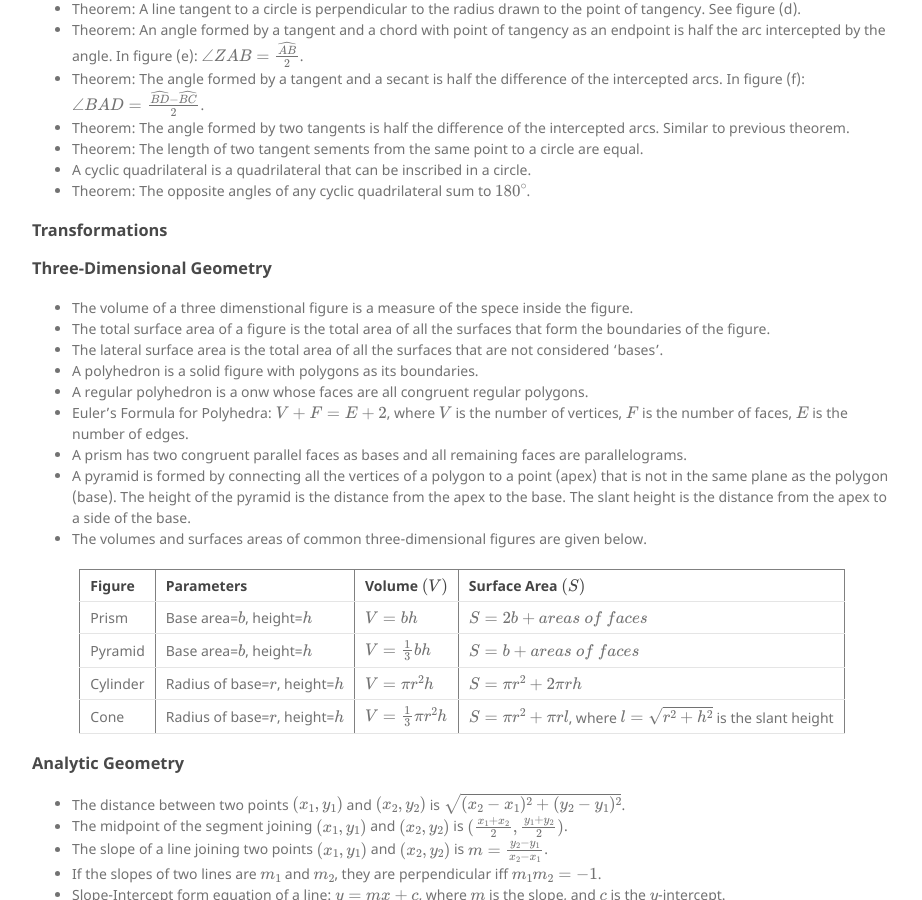
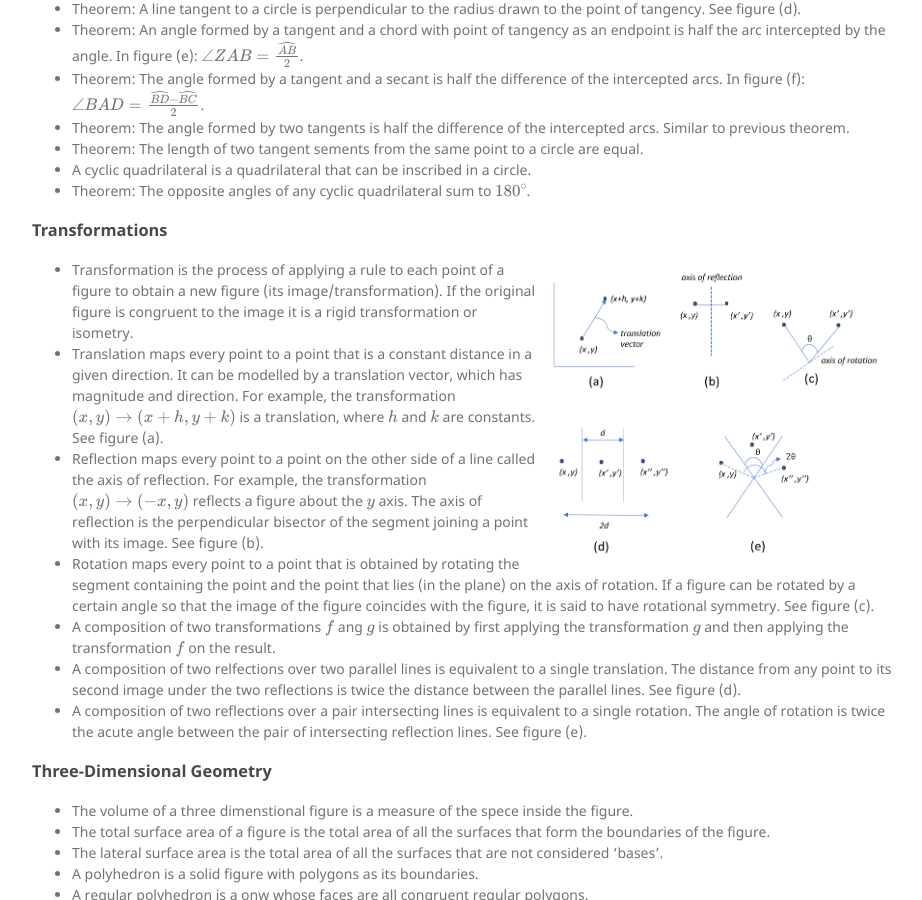
Before and after one commit to pmp-gh/pmp-gh.github.com, a Jekyll site: the page built from notes/high_school/geometry.md, in a window 1280 px wide and 900 px high, scrolled down 3018 px. Shown: the whole window, without its empty margins (178-1100 px from the left). Built offline with Jekyll 4.4.1, drawn with Linux system fonts in a browser that asks for light colours; our own code applies the rules of GitHub Pages for plain Markdown files; formulas are drawn with MathJax 3; the repository's description, which GitHub fills in, is left out.

Commit message:
Added to hs geometry

```diff
--- a/notes/high_school/geometry.md
+++ b/notes/high_school/geometry.md
@@ -188,6 +188,30 @@ High School Geometry
 * Theorem: The opposite angles of any cyclic quadrilateral sum to $180^\circ$.
 
 ### Transformations
+<img src="./geometry_figs/transformations.png" align="right" width="350"/>
+* Transformation is the process of applying a rule to each point of a figure to obtain
+  a new figure (its image/transformation). If the original figure is congruent to the image
+  it is a rigid transformation or isometry.
+* Translation maps every point to a point that is a constant distance in a given direction.
+  It can be modelled by a translation vector, which has magnitude and direction. For example,
+  the transformation $(x, y) \rightarrow (x + h, y + k)$ is a translation, where $h$ and $k$
+  are constants. See figure (a).
+* Reflection maps every point to a point on the other side of a line called the axis of
+  reflection. For example, the transformation $(x, y) \rightarrow (-x, y)$ reflects a figure
+  about the $y$ axis. The axis of reflection is the perpendicular bisector of the segment
+  joining a point with its image. See figure (b).
+* Rotation maps every point to a point that is obtained by rotating the segment containing
+  the point and the point that lies (in the plane) on the axis of rotation. If a figure can be
+  rotated by a certain angle so that the image of the figure coincides with the figure, it
+  is said to have rotational symmetry. See figure (c).
+* A composition of two transformations $f$ ang $g$ is obtained by first applying the transformation
+  $g$ and then applying the transformation $f$ on the result.
+* A composition of two relfections over two parallel lines is equivalent to a single translation.
+  The distance from any point to its second image under the two reflections is twice the distance
+  between the parallel lines. See figure (d).
+* A composition of two reflections over a pair intersecting lines is equivalent to a single
+  rotation. The angle of rotation is twice the acute angle between the pair of intersecting
+  reflection lines. See figure (e).
 
 ### Three-Dimensional Geometry
 * The volume of a three dimenstional figure is a measure of the spece inside the figure.
```
Also changed, not shown: notes/high_school/geometry_figs/transformations.png (added).
